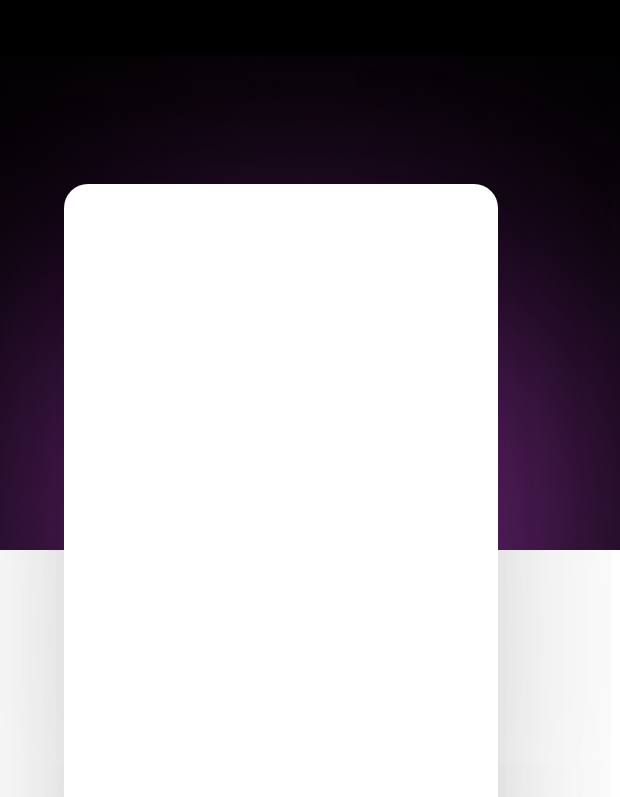
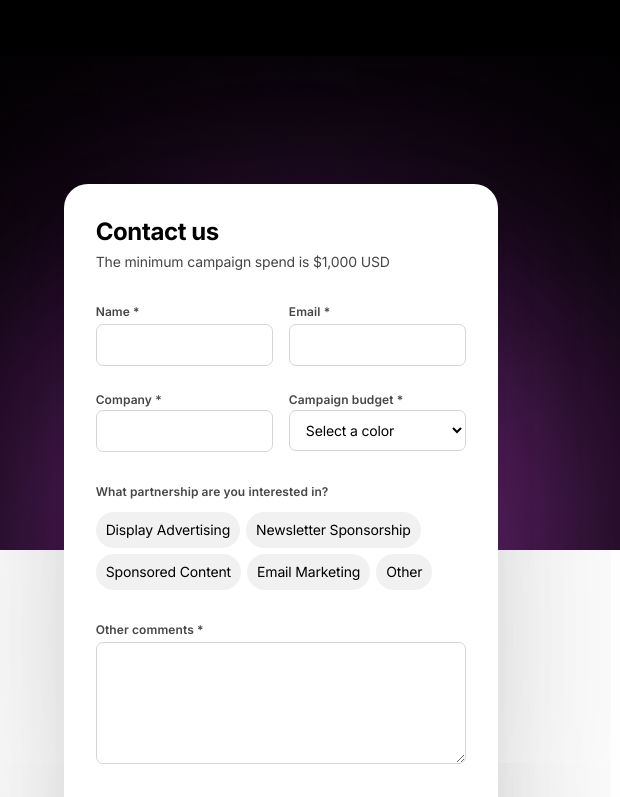
Before and after one commit to muhammadqamar/sitePoint, a Gatsby site: page / in a window 1280 px wide. Shown: the top 797 px of the page, 660-1280 px from the left. Built offline with nearby package versions, Linux system fonts and the light colour scheme; Gatsby itself is replaced by a stand-in of ours.

Commit message:
design form

```diff
--- a/src/assets/styles/main.scss
+++ b/src/assets/styles/main.scss
@@ -35,6 +35,12 @@ p {
   @apply flex items-center justify-center py-2 px-6 rounded-[56px] h-[56px] text-base font-semibold text-white;
 }
 
+// labels
+
+.labels {
+  @apply w-fit inline-flex py-2 px-[10px] rounded-full items-center justify-center bg-white_200 hover:bg-white_300 cursor-pointer;
+}
+
 // typography styles
 
 .h1-text {
@@ -52,3 +58,14 @@ p {
 .small-text {
   @apply text-base font-normal;
 }
+.body-small-text {
+  @apply font-normal text-sm tracking-[-0.16px];
+}
+.caption-text {
+  @apply font-semibold text-xs tracking-[0.1px];
+}
+// input style
+
+.input {
+  @apply w-full border border-solid rounded-[7px] focus-visible:outline-1 focus-visible:outline  focus-visible:outline-purple_200   bg-white flex items-center self-stretch border-gray_600 py-[10px] px-3;
+}
--- /dev/null
+++ b/src/components/Home/contactUs.js
@@ -0,0 +1,200 @@
+import React from "react"
+import { Formik } from "formik"
+
+const ContactUs = () => {
+  return (
+    <div className="w-full  md:w-[535px] lg:w-[440px] min-h-[662px] bg-white rounded-3xl p-8 shadow-lgShadow">
+      <h3 className="h3-text mb-1">Contact us</h3>
+      <p className="body-small-text text-gray_400 mb-8">
+        The minimum campaign spend is $1,000 USD
+      </p>
+
+      <Formik
+        initialValues={{
+          name: "",
+          email: "",
+          company: "",
+          companyBudget: "",
+          otherCompany: "",
+        }}
+        validate={values => {
+          const errors = {}
+          if (!values.name) {
+            errors.name = "Required"
+          }
+          if (!values.company) {
+            errors.company = "Required"
+          }
+          if (!values.companyBudget) {
+            errors.companyBudget = "Required"
+          }
+          if (!values.otherCompany) {
+            errors.otherCompany = "Required"
+          }
+          if (!values.email) {
+            errors.email = "Required"
+          } else if (
+            !/^[A-Z0-9._%+-]+@[A-Z0-9.-]+\.[A-Z]{2,}$/i.test(values.email)
+          ) {
+            errors.email = "Invalid email address"
+          }
+          return errors
+        }}
+        onSubmit={(values, { setSubmitting }) => {
+          setTimeout(() => {
+            alert(JSON.stringify(values, null, 2))
+            setSubmitting(false)
+          }, 400)
+        }}
+      >
+        {({
+          values,
+          errors,
+          touched,
+          handleChange,
+          handleBlur,
+          handleSubmit,
+          isSubmitting,
+          /* and other goodies */
+        }) => (
+          <form
+            onSubmit={handleSubmit}
+            className="flex flex-col gap-8 justify-between"
+          >
+            <div className="w-full">
+              <div className="w-full flex items-start justify-between flex-col sm:flex-row gap-4 mb-4">
+                <div className="w-full sm:w-1/2 flex flex-col gap-1">
+                  <label className="caption-text text-gray_400 ">Name *</label>
+                  <input
+                    className="input body-small-text "
+                    type="text"
+                    name="name"
+                    onChange={handleChange}
+                    onBlur={handleBlur}
+                    value={values.name}
+                  />
+                  <p className="caption-text text-[red] m-0">
+                    {errors.name && touched.name && errors.name}
+                  </p>
+                </div>
+                <div className="w-full sm:w-1/2 flex flex-col gap-1">
+                  <label className="caption-text text-gray_400 ">Email *</label>
+                  <input
+                    className="input body-small-text "
+                    type="email"
+                    name="email"
+                    onChange={handleChange}
+                    onBlur={handleBlur}
+                    value={values.email}
+                  />
+                  <p className="caption-text  text-[red] m-0">
+                    {errors.email && touched.email && errors.email}
+                  </p>
+                </div>
+              </div>
+              <div className="w-full flex items-start justify-between flex-col sm:flex-row gap-4 ">
+                <div className="w-full sm:w-1/2flex flex-col gap-1">
+                  <label className="caption-text text-gray_400 ">
+                    Company *
+                  </label>
+                  <input
+                    className="input body-small-text "
+                    type="text"
+                    name="company"
+                    onChange={handleChange}
+                    onBlur={handleBlur}
+                    value={values.company}
+                  />
+                  <p className="caption-text text-[red] m-0">
+                    {errors.company && touched.company && errors.company}
+                  </p>
+                </div>
+                <div className="w-full sm:w-1/2flex flex-col gap-1">
+                  <label className="caption-text text-gray_400 ">
+                    Campaign budget *
+                  </label>
+
+                  <select
+                    name="companyBudget"
+                    onChange={handleChange}
+                    onBlur={handleBlur}
+                    value={values.companyBudget}
+                    className="input body-small-text "
+                  >
+                    <option value="" label="Select a color">
+                      Select a color
+                    </option>
+                    <option value="red" label="red">
+                      red
+                    </option>
+                    <option value="blue" label="blue">
+                      blue
+                    </option>
+                    <option value="green" label="green">
+                      green
+                    </option>
+                  </select>
+
+                  <p className="caption-text text-[red] m-0">
+                    {errors.companyBudget &&
+                      touched.companyBudget &&
+                      errors.companyBudget}
+                  </p>
+                </div>
+              </div>
+            </div>
+            <div className="w-full">
+              <p className="caption-text text-gray_400 mb-3">
+                What partnership are you interested in?
+              </p>
+              <div className="w-full flex gap-[6px] flex-wrap">
+                <label className="labels body-small-text">
+                  Display Advertising
+                </label>
+                <label className="labels body-small-text">
+                  Newsletter Sponsorship
+                </label>
+                <label className="labels body-small-text">
+                  Sponsored Content
+                </label>
+                <label className="labels body-small-text">
+                  Email Marketing
+                </label>
+                <label className="labels body-small-text">Other</label>
+              </div>
+            </div>
+            <div className="w-full flex flex-col gap-1">
+              <label className="caption-text text-gray_400 ">
+                Other comments *
+              </label>
+              <textarea
+                className="input body-small-text "
+                type="text"
+                name="otherCompany"
+                onChange={handleChange}
+                onBlur={handleBlur}
+                value={values.otherCompany}
+                rows={5}
+              />
+              <p className="caption-text text-[red] m-0">
+                {errors.otherCompany &&
+                  touched.otherCompany &&
+                  errors.otherCompany}
+              </p>
+            </div>
+
+            <button
+              className="button bg-purple_200"
+              type="submit"
+              disabled={isSubmitting}
+            >
+              Submit
+            </button>
+          </form>
+        )}
+      </Formik>
+    </div>
+  )
+}
+
+export default ContactUs
--- a/src/components/Home/hero.js
+++ b/src/components/Home/hero.js
@@ -1,5 +1,6 @@
 import React from "react"
 import bgImage from "../../assets/images/Hero.png"
+import ContactUs from "./contactUs"
 
 const Hero = () => {
   return (
@@ -22,7 +23,7 @@ const Hero = () => {
             Grow your business with targeted advertising solutions that work.
           </p>
         </div>
-        <div className="w-full  md:w-[535px] lg:w-[440px] h-[662px] bg-white rounded-3xl p-8 shadow-lgShadow"></div>
+        <ContactUs />
       </div>
     </div>
   )
--- a/src/components/Home/home.js
+++ b/src/components/Home/home.js
@@ -7,7 +7,7 @@ const Home = () => {
   return (
     <>
       <Hero />
-      <div className="w-full  px-[20px] md:px-[clamp(20px,12vw,122px)] pt-[64px]">
+      <div className="w-full px-[20px] md:px-[clamp(20px,12vw,122px)] pt-[795px] sm:pt-[680px] lg:pt-[64px]">
         <div className="max-w-[1084px] mx-auto">
           <Trusted />
           <Audience />
--- a/src/components/Home/trusted.js
+++ b/src/components/Home/trusted.js
@@ -4,8 +4,8 @@ import { StaticImage } from "gatsby-plugin-image"
 const Trusted = () => {
   return (
     <div className="">
-      <h3 className="h3-text mb-10">Trusted by</h3>
-      <div className="w-[532px] flex items-start content-start flex-wrap gap-x-5 gap-y-6">
+      <h3 className="h3-text mb-10 text-center lg:text-left">Trusted by</h3>
+      <div className="w-full sm:w-[532px] flex items-start content-start flex-wrap  gap-x-5 gap-y-6 mx-auto lg:mx-0">
         <StaticImage
           src="../../assets/images/logo/atlassian.png"
           width={164}
--- a/tailwind.config.js
+++ b/tailwind.config.js
@@ -18,6 +18,7 @@ module.exports = {
       gray_300: "#ABABAB",
       gray_400: "#464646",
       gray_500: "#E6E6E6",
+      gray_600: "#D5D5D5",
     },
     boxShadow: {
       lgShadow:
```
